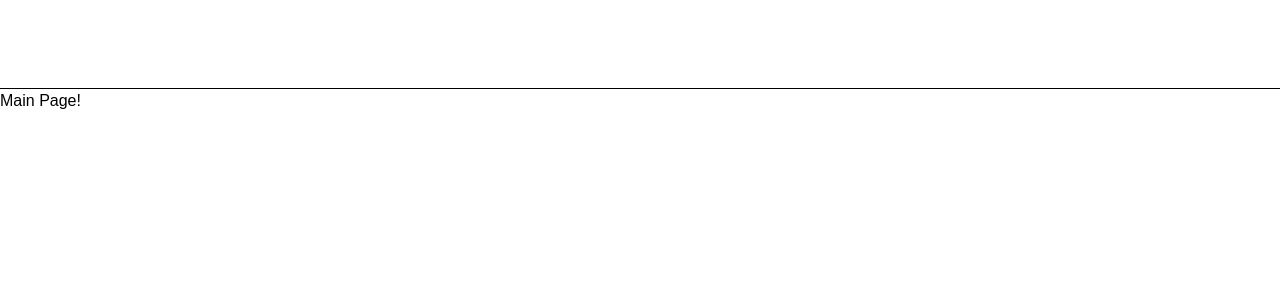
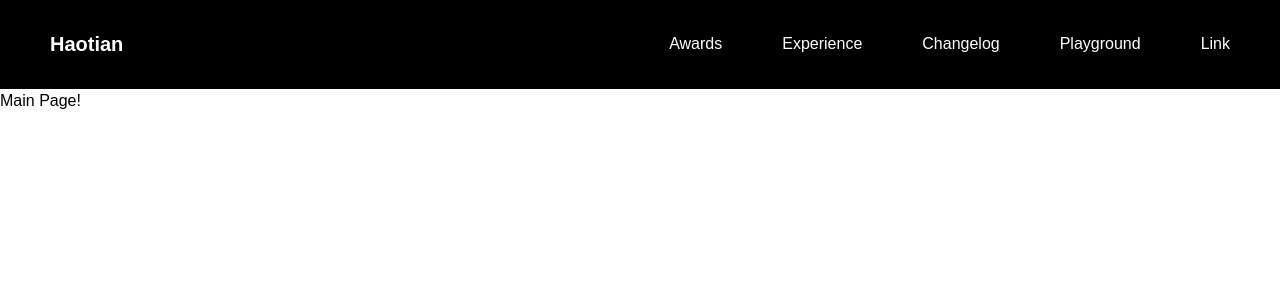
Before and after one commit to haotian188977/personal-website, a Next.js app: page / in a window 1280 px wide. Shown: the top 300 px of the page. Built offline with nearby package versions, Linux system fonts and the light colour scheme.

Commit message:
fix duplicate className

```diff
--- a/app/globals.css
+++ b/app/globals.css
@@ -20,7 +20,7 @@
 }
 
 html {
-  color-scheme: dark;
+  color-scheme: light;
 }
 
 body {
--- a/app/layout.tsx
+++ b/app/layout.tsx
@@ -30,7 +30,7 @@ export default function RootLayout({
     >
       <head>
 	<meta name="color-scheme" content="light"/>
-            </head>
+      </head>
       <body className="min-h-full flex flex-col">
 	  <Header />
           {children}
--- a/components/Header.tsx
+++ b/components/Header.tsx
@@ -1,11 +1,28 @@
 import Link from 'next/link';
+
 export default function Header() {
     return (
-	<nav className="flex justify-between items-center px-8 py-5 border-b">
+        <nav
+            className="
+                flex
+                justify-between
+                items-center
+                px-8
+                py-5
+                bg-black
+                text-white
+                border-b
+                border-black
+            "
+        >
 
             <Link
                 href="/"
-            className="text-xl font-bold navButton"
+                className="
+                    text-xl
+                    font-bold
+                    navButton
+                "
             >
                 Haotian
             </Link>
```
Lines whose indentation alone changed are shown as unchanged.
